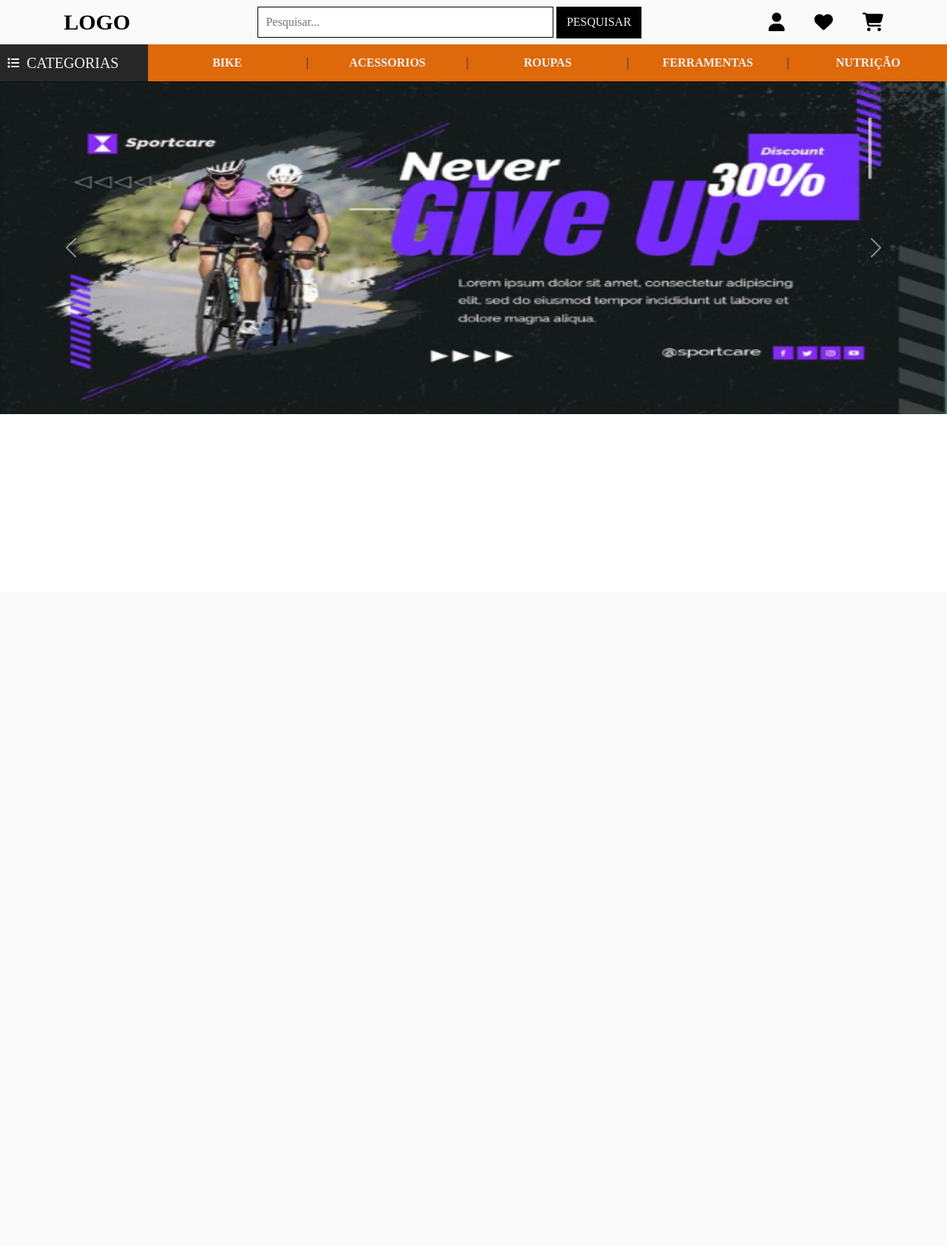
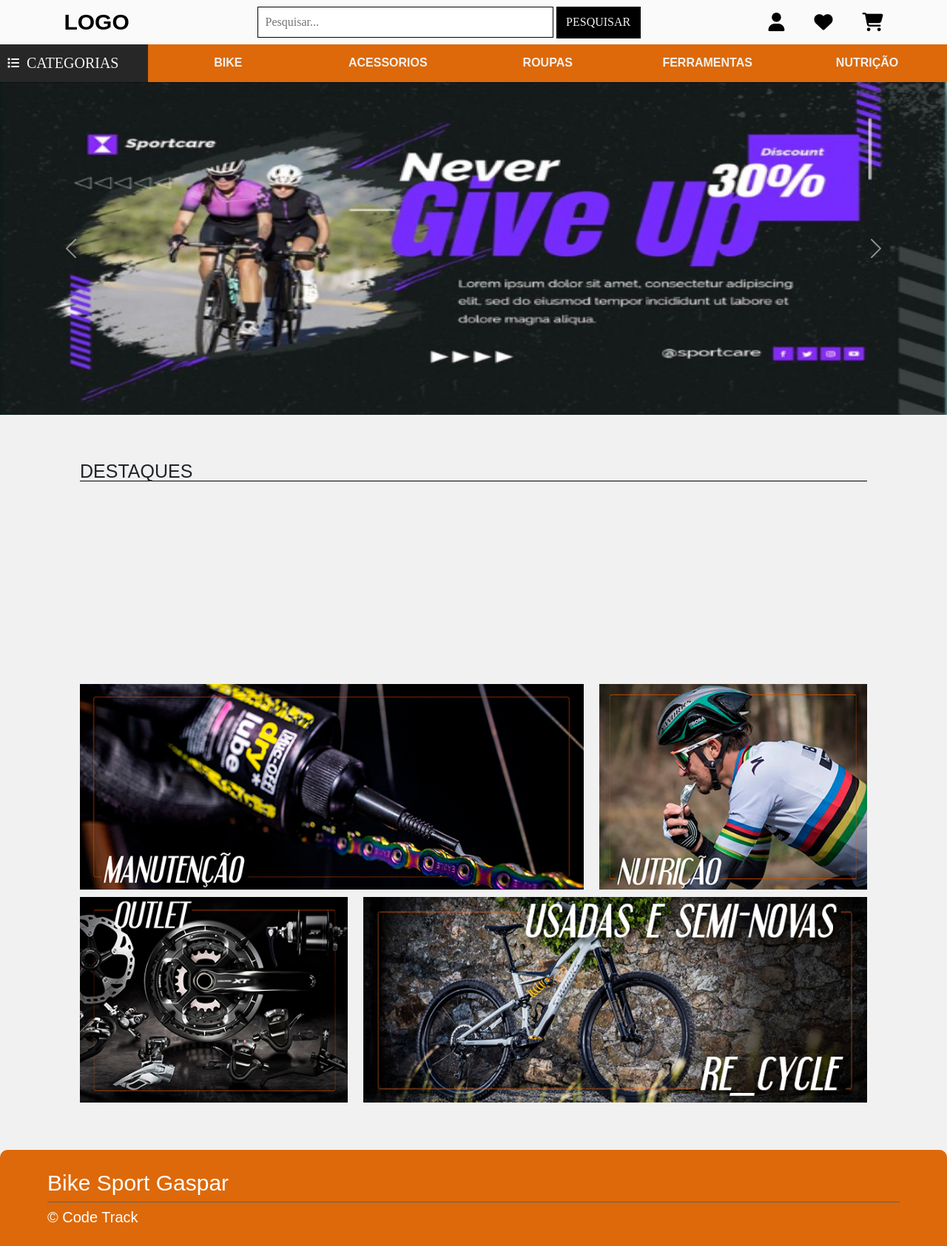
Before and after one commit to MarcusVBMoreira/Bike-Sports-Gaspar, a PHP site: page /bike-sports-gaspar/ in a window 1280 px wide; the page is wider, and only the part inside the window is pictured. Shown: that part at 74% size. Before the commit the page ends 560 px from the top of that part, so only its background shows below. Run offline with PHP 8.4, Linux system fonts and the light colour scheme.

Commit message:
Pag. home finalizada

```diff
--- a/assets/css/header_footer.css
+++ b/assets/css/header_footer.css
@@ -1,10 +1,3 @@
-/* Config. Gerais */
-*{
-    margin: 0;
-    padding: 0;
-    font-family: Arial, Helvetica, sans-serif;
-}
-
 /* Infos */
 .infos{
     display: flex;
@@ -13,6 +6,10 @@
     width: 100%;
     height: 35px;
     background-color: #eeeeee;
+}
+
+a{
+    font-family: Arial, Helvetica, sans-serif;
 }
 
 header{
@@ -195,3 +192,38 @@ header{
     display: flex;
     justify-content: center;
 }
+
+/* Footer */
+footer{
+    display: flex;
+    flex-direction: column;
+    width: 100%;
+    height: 130px;
+    justify-content: center;
+    background-color: #dd690a;
+    border-radius: 10px 10px 0 0;
+}
+
+footer h1{
+    font-size: 30px;
+    font-family: Arial, Helvetica, sans-serif;
+    color: #ffffff;
+    font-weight: 500;
+    width: 100%;
+    margin-left: 5%;
+}
+
+.line{
+    width: 90%;
+    height: 1px;
+    background-color: #616161;
+    margin: 10px auto;
+}
+
+footer p{
+    color: #ffffff;
+    font-size: 20px;
+    font-family: Arial, Helvetica, sans-serif;
+    width: 100%;
+    margin-left: 5%;
+}
--- a/assets/css/home.css
+++ b/assets/css/home.css
@@ -1,5 +1,52 @@
+/* Banner Rotativo */
 .carousel-item img{
     width: 100%;
     height: 450px;
     z-index: 0;
 }
+
+/* Container */
+.container{
+    width: 85%;
+    margin: 0 auto;
+    margin-top: 5%;
+    margin-bottom: 5%;
+}
+
+/* Destaques */
+#section-destaques{
+    height: 300px;
+}
+
+
+.destaques{
+    display: flex;
+}
+
+.destaques h1{
+    width: 100%;
+    font-size: 25px;
+    font-family: Arial, Helvetica, sans-serif;
+    text-transform: uppercase;
+    border-bottom: 1px solid #000;
+}
+
+.box-categ{
+    display: flex;
+    flex-direction: column;
+    gap: 10px;
+}
+
+.row-categ{
+    display: flex;
+    justify-content: space-between;
+}
+
+.manu,.seminovas{
+    width: 64%;
+
+}
+
+.nutri,.outlet{
+    width: 34%;
+}
--- a/assets/css/padrao.css
+++ b/assets/css/padrao.css
@@ -4,8 +4,16 @@
 /* !HTML E BODY! */
 body{
     width: 100%;
-    display: flex;
-    align-items: center;
     background-color: #f1f1f1;
-    flex-direction: column;
+    overflow-x: hidden;
 }
+
+/*
+.container{
+    width: 85%;
+    height: 500px;
+    margin: 0 auto;
+    margin-top: 5%;
+    margin-bottom: 5%;
+}
+*/
--- a/index.html
+++ b/index.html
@@ -1,25 +1,16 @@
 <!DOCTYPE html>
-<html lang="en">
+<html lang="pt-br">
   <head>
     <meta charset="UTF-8">
     <meta name="viewport" content="width=device-width, initial-scale=1.0">
-
     <!-- BOOTSTRAP -->
     <link rel="stylesheet" href="https://cdn.jsdelivr.net/npm/bootstrap@5.3.3/dist/css/bootstrap.min.css">
-
     <!-- !RESET CSS! -->
     <link rel="stylesheet" href="assets/css/reset.css">
-
-    <!-- !LINK CSS! -->
+    <link rel="stylesheet" href="assets/css/padrao.css">
     <link rel="stylesheet" href="assets/css/header_footer.css">
     <link rel="stylesheet" href="assets/css/home.css">
-
-    <!-- !FAVICON! -->
-
-
-    <!-- !LINK FONTAWESOME! -->
     <link rel="stylesheet" href="https://cdnjs.cloudflare.com/ajax/libs/font-awesome/6.5.1/css/all.min.css">
-
     <title>Sport Gaspar</title>
   </head>
   <body>
@@ -45,15 +36,15 @@
               <li>
                   <a href="">Bike</a>
                   <ul class="dropdown">
-                        <li><a href="">Montain Bike</a></li>
+                      <li><a href="montain_bike.php">Montain Bike</a></li>
                       <li><a href="">Eletric Bike</a></li>
                       <li><a href="">Road Bike</a></li>
                       <li><a href="">Simple Bike</a></li>
                   </ul>
-                </li>|
-                <li><a href="">Acessorios</a></li>|
-                <li><a href="">Roupas</a></li>|
-                <li><a href="">Ferramentas</a></li>|
+              </li>
+              <li><a href="">Acessorios</a></li>
+              <li><a href="">Roupas</a></li>
+              <li><a href="">Ferramentas</a></li>
               <li><a href="">Nutrição</a></li>
           </ul>
       </nav>
@@ -81,13 +72,33 @@
           </button>
         </div>
     </main>
-
+    <div class="container">
       <!-- Espaço para a area de destaque -->
-
-
+      <section id="section-destaques">
+        <div class="destaques">
+          <h1>Destaques</h1>
+        </div>
+      </section>
 
       <!-- Espaço para a area de manutenção e etc... -->
-
+      <section class="section-categs">
+        <div class="box-categ">
+          <div class="row-categ">
+            <img src="assets/img/manutencao.jpg" class="manu" alt="">
+            <img src="assets/img/nutri.jpg" class="nutri">
+          </div>
+          <div class="row-categ">
+            <img src="assets/img/outlet.jpg" class="outlet" alt="">
+            <img src="assets/img/seminovas.jpg" class="seminovas" alt="">
+          </div>
+        </div>
+      </section>
+    </div>
+    <footer>
+      <h1>Bike Sport Gaspar</h1>
+      <div class="line"></div>
+      <p>&copy; Code Track</p>
+    </footer>
     <script src="https://cdn.jsdelivr.net/npm/bootstrap@5.3.3/dist/js/bootstrap.bundle.min.js"></script>
     <script src="assets/js/banner_rotate.js"></script>
   </body>
```
Also changed, not shown: assets/img/manutencao.jpg (added), assets/img/nutri.jpg (added), assets/img/outlet.jpg (added), assets/img/seminovas.jpg (added). Lines whose indentation alone changed are shown as unchanged.
